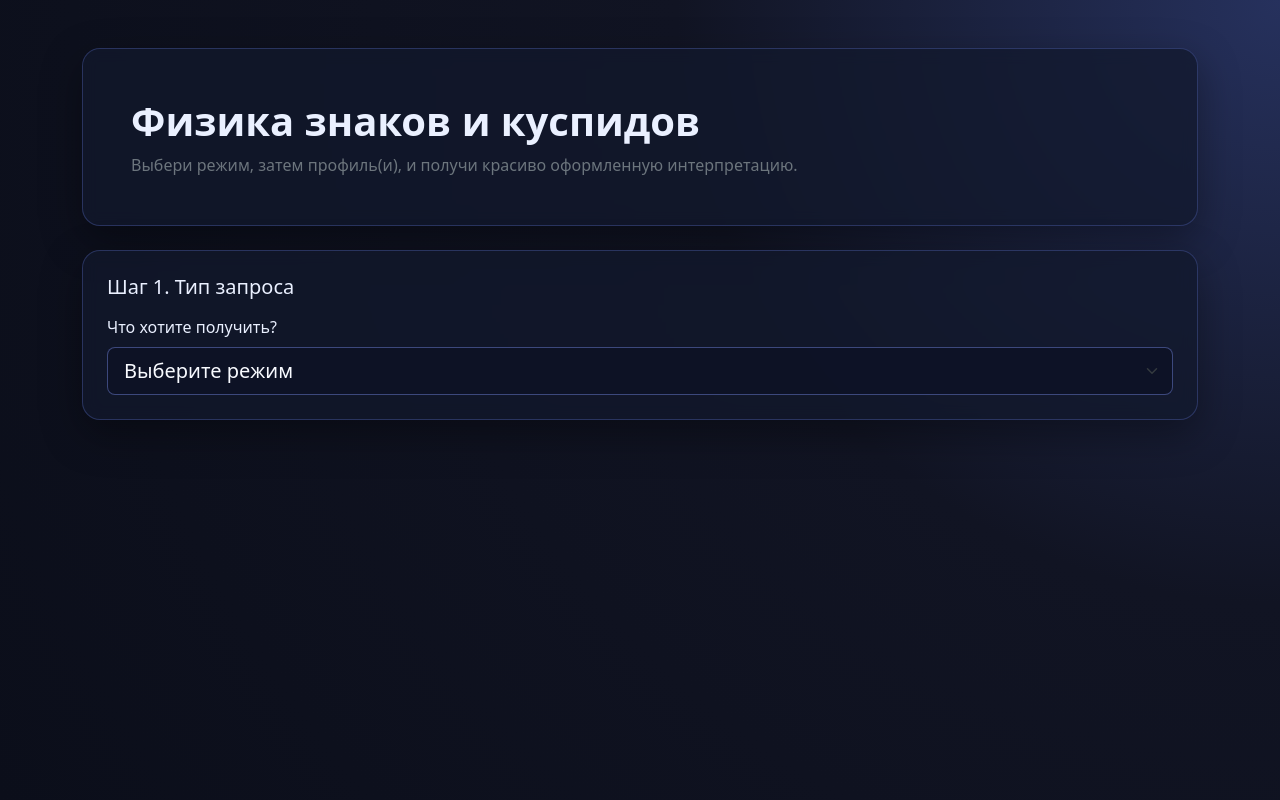
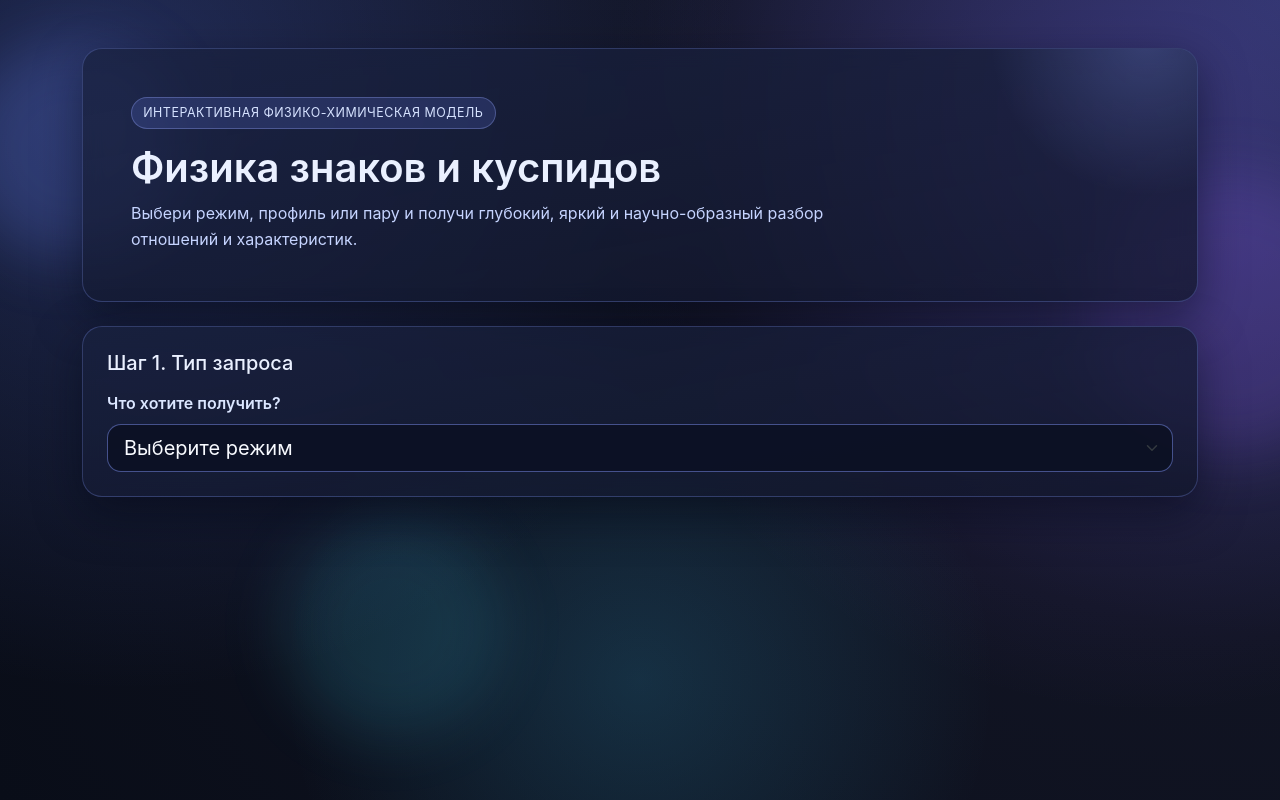
Before and after one commit to checkago/HOROSCOPE, a Django app: page / in a window 1280 px wide. Run offline with Django 5.2, Linux system fonts and the light colour scheme.

Commit message:
Refine relationship logic and improve page visual design.
Set Leo-to-Aquarius/Pisces cusp interaction to strong in source markdown, remove extra pair-specific explanatory block, and apply a richer UI style for hero, cards, and results.

Made-with: Cursor

```diff
--- a/core/views.py
+++ b/core/views.py
@@ -97,16 +97,6 @@ def _build_reference_relationship_block(relationship: Relationship) -> str:
             ]
         )
 
-    if source.name == "Лев" and target.name == "Куспид Водолей-Рыбы":
-        lines.extend(
-            [
-                "",
-                "**Эталон для этой пары:** протонный канал Льва и нейтронная суперпозиция куспида допускают дейтронный сценарий "
-                "только в ветви, где нейтрон ведёт себя как связанный компонент. Поэтому в эталоне здесь корректно ставить "
-                "`сильное` как ведущий режим, а не `слабое`.",
-            ]
-        )
-
     lines.extend(
         [
             "",
--- a/static/core/styles.css
+++ b/static/core/styles.css
@@ -1,35 +1,136 @@
 body {
     margin: 0;
-    background: radial-gradient(circle at top right, #26315d 0%, #111423 40%, #0b0e1a 100%);
+    background:
+        radial-gradient(circle at 10% 10%, rgba(95, 124, 255, 0.26), transparent 45%),
+        radial-gradient(circle at 90% 20%, rgba(141, 92, 255, 0.22), transparent 42%),
+        radial-gradient(circle at 50% 85%, rgba(61, 206, 255, 0.16), transparent 38%),
+        radial-gradient(circle at top right, #26315d 0%, #111423 42%, #090d18 100%);
     color: #eaf0ff;
     min-height: 100vh;
+    font-family: "Inter", "Segoe UI", Roboto, Arial, sans-serif;
+    position: relative;
+}
+
+.bg-orb {
+    position: fixed;
+    border-radius: 50%;
+    filter: blur(30px);
+    pointer-events: none;
+    z-index: 0;
+}
+
+.orb-1 {
+    width: 220px;
+    height: 220px;
+    top: 40px;
+    left: -40px;
+    background: rgba(111, 138, 255, 0.22);
+}
+
+.orb-2 {
+    width: 280px;
+    height: 280px;
+    top: 22%;
+    right: -90px;
+    background: rgba(148, 102, 255, 0.18);
+}
+
+.orb-3 {
+    width: 220px;
+    height: 220px;
+    bottom: 8%;
+    left: 22%;
+    background: rgba(67, 217, 255, 0.12);
+}
+
+main.container {
+    position: relative;
+    z-index: 1;
 }
 
 .glass {
-    background: rgba(18, 24, 45, 0.75);
-    backdrop-filter: blur(8px);
-    border: 1px solid rgba(118, 139, 255, 0.25);
-    border-radius: 18px;
-    box-shadow: 0 14px 40px rgba(0, 0, 0, 0.35);
+    background: linear-gradient(170deg, rgba(25, 33, 63, 0.78), rgba(17, 22, 42, 0.74));
+    backdrop-filter: blur(10px);
+    border: 1px solid rgba(133, 153, 255, 0.26);
+    border-radius: 20px;
+    box-shadow: 0 16px 45px rgba(3, 8, 22, 0.5);
+}
+
+.hero-card {
+    position: relative;
+    overflow: hidden;
+}
+
+.hero-card::after {
+    content: "";
+    position: absolute;
+    width: 340px;
+    height: 340px;
+    right: -120px;
+    top: -180px;
+    border-radius: 50%;
+    background: radial-gradient(circle, rgba(133, 153, 255, 0.25), transparent 65%);
+}
+
+.hero-badge {
+    display: inline-block;
+    font-size: 0.78rem;
+    letter-spacing: 0.04em;
+    text-transform: uppercase;
+    color: #d6e2ff;
+    padding: 0.35rem 0.7rem;
+    border-radius: 999px;
+    background: rgba(109, 133, 255, 0.18);
+    border: 1px solid rgba(152, 171, 255, 0.32);
+    margin-bottom: 0.95rem;
+}
+
+.hero-subtitle {
+    color: #c6d4ff;
+    max-width: 780px;
+    line-height: 1.65;
+}
+
+.step-card,
+.result-shell {
+    transition: transform 0.2s ease, border-color 0.2s ease, box-shadow 0.2s ease;
+}
+
+.step-card:hover,
+.result-shell:hover {
+    transform: translateY(-1px);
+    border-color: rgba(157, 176, 255, 0.42);
+    box-shadow: 0 18px 48px rgba(3, 8, 22, 0.56);
 }
 
 .form-select,
 .form-select:focus {
-    background-color: rgba(14, 19, 38, 0.9);
+    background-color: rgba(12, 18, 36, 0.92);
     color: #f8faff;
-    border-color: rgba(132, 153, 255, 0.4);
+    border-color: rgba(132, 153, 255, 0.48);
     box-shadow: none;
+    border-radius: 14px;
+}
+
+.form-label {
+    color: #dbe6ff;
+    font-weight: 600;
+    margin-bottom: 0.55rem;
 }
 
 .btn-neon {
-    background: linear-gradient(135deg, #5f7cff 0%, #8d5cff 100%);
+    background: linear-gradient(135deg, #5f7cff 0%, #8d5cff 55%, #a060ff 100%);
     color: #fff;
-    font-weight: 600;
+    font-weight: 700;
+    letter-spacing: 0.01em;
     border: 0;
+    border-radius: 12px;
+    padding: 0.8rem 1rem;
+    box-shadow: 0 10px 26px rgba(104, 110, 255, 0.35);
 }
 
 .btn-neon:hover {
-    background: linear-gradient(135deg, #6f8aff 0%, #9969ff 100%);
+    background: linear-gradient(135deg, #7390ff 0%, #9a67ff 60%, #ad74ff 100%);
     color: #fff;
 }
 
@@ -38,8 +139,16 @@ body {
 }
 
 .result-content {
-    color: #dfe7ff;
-    line-height: 1.8;
+    color: #e4ecff;
+    line-height: 1.82;
+    font-size: 1.01rem;
+}
+
+#result-title {
+    color: #f7f9ff;
+    font-weight: 700;
+    letter-spacing: 0.01em;
+    margin-bottom: 1rem !important;
 }
 
 .result-content p {
@@ -87,10 +196,10 @@ body {
 
 .result-content.relationship-view .relation-item {
     margin-bottom: 0.65rem;
-    padding: 0.7rem 0.85rem;
+    padding: 0.74rem 0.9rem;
     border-radius: 12px;
-    background: rgba(19, 28, 57, 0.72);
-    border: 1px solid rgba(126, 148, 255, 0.2);
+    background: linear-gradient(180deg, rgba(28, 40, 78, 0.72), rgba(20, 30, 58, 0.66));
+    border: 1px solid rgba(126, 148, 255, 0.24);
 }
 
 .result-content.relationship-view .relation-label {
@@ -104,3 +213,13 @@ body {
     color: #d7e3ff;
     line-height: 1.65;
 }
+
+@media (max-width: 576px) {
+    .hero-badge {
+        font-size: 0.72rem;
+    }
+
+    .result-content {
+        font-size: 0.96rem;
+    }
+}
--- a/templates/core/index.html
+++ b/templates/core/index.html
@@ -35,13 +35,17 @@
     </script>
 </head>
 <body>
+    <div class="bg-orb orb-1"></div>
+    <div class="bg-orb orb-2"></div>
+    <div class="bg-orb orb-3"></div>
     <main class="container py-4 py-md-5">
-        <div class="glass p-4 p-md-5 mb-4">
+        <div class="glass hero-card p-4 p-md-5 mb-4">
+            <span class="hero-badge">Интерактивная физико-химическая модель</span>
             <h1 class="display-6 fw-semibold mb-2">Физика знаков и куспидов</h1>
-            <p class="text-secondary mb-0">Выбери режим, затем профиль(и), и получи красиво оформленную интерпретацию.</p>
+            <p class="hero-subtitle mb-0">Выбери режим, профиль или пару и получи глубокий, яркий и научно-образный разбор отношений и характеристик.</p>
         </div>
 
-        <section class="glass p-4 mb-4">
+        <section class="glass step-card p-4 mb-4">
             <h2 class="h5 mb-3">Шаг 1. Тип запроса</h2>
             <label class="form-label" for="mode-select">Что хотите получить?</label>
             <select id="mode-select" class="form-select form-select-lg">
@@ -51,7 +55,7 @@
             </select>
         </section>
 
-        <section class="glass p-4 mb-4 hidden" id="step-2-characteristic">
+        <section class="glass step-card p-4 mb-4 hidden" id="step-2-characteristic">
             <h2 class="h5 mb-3">Шаг 2. Выбор профиля</h2>
             <label class="form-label" for="profile-select">Знак или куспид</label>
             <select id="profile-select" class="form-select form-select-lg">
@@ -60,7 +64,7 @@
             <button id="show-characteristic-btn" type="button" class="btn btn-neon mt-3 w-100">Показать характеристику</button>
         </section>
 
-        <section class="glass p-4 mb-4 hidden" id="step-2-relationship">
+        <section class="glass step-card p-4 mb-4 hidden" id="step-2-relationship">
             <h2 class="h5 mb-3">Шаг 2. Выбор пары</h2>
             <div class="row g-3">
                 <div class="col-md-6">
@@ -79,7 +83,7 @@
             <button id="show-relationship-btn" type="button" class="btn btn-neon mt-3 w-100">Показать отношения</button>
         </section>
 
-        <section class="glass p-4 hidden" id="result-card">
+        <section class="glass result-shell p-4 hidden" id="result-card">
             <h2 id="result-title" class="h4 mb-3"></h2>
             <article id="result-content" class="result-content"></article>
         </section>
```
Also changed, not shown: 09_Лев_Мужчина.md (+3 -3 lines).
